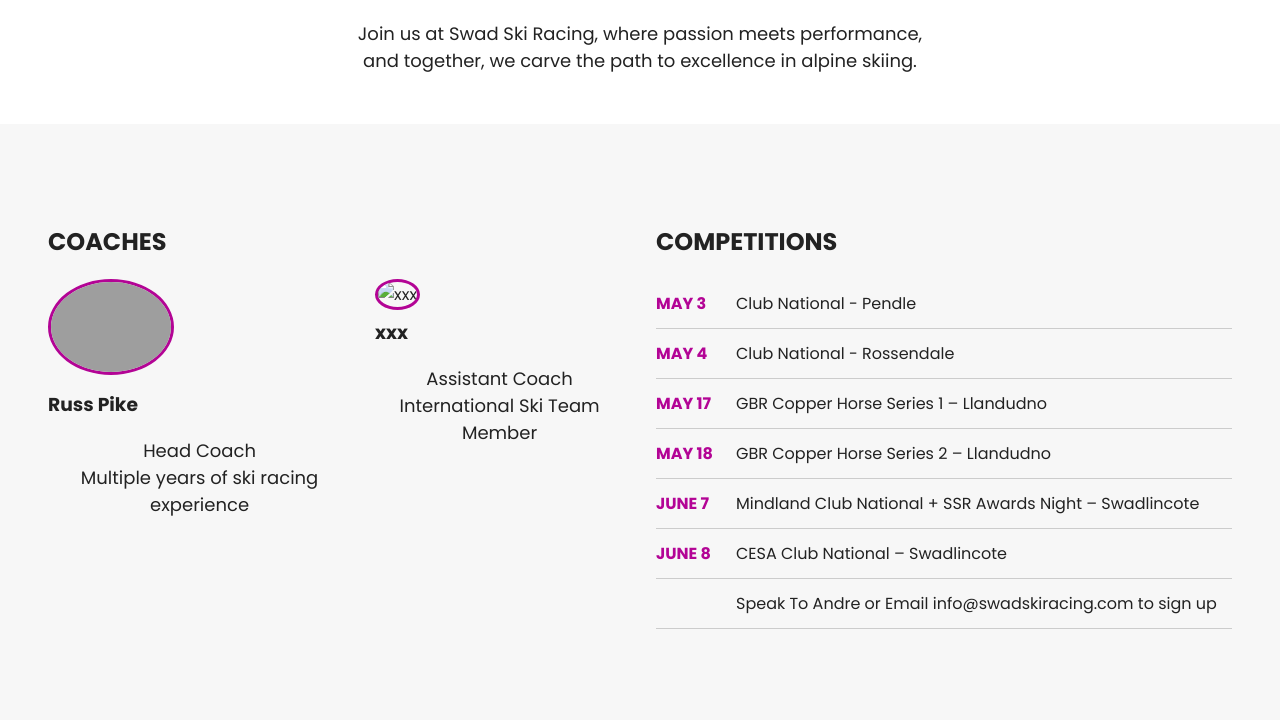
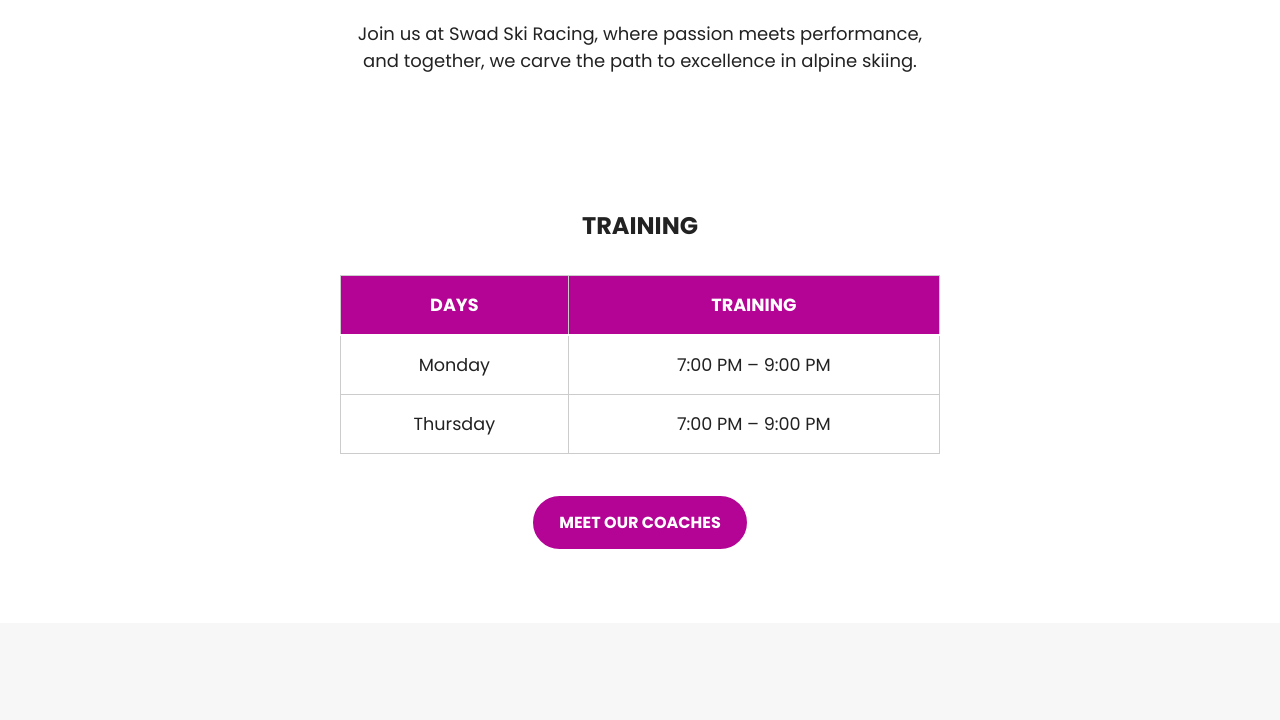
Before and after one commit to Swad-Ski-Racing/swadskiracing, a website: page about.html in a window 1280 px wide. Shown: the part 1580-2300 px from the top of the page. Drawn offline with Linux system fonts and the light colour scheme; grey boxes are pictures that could not be loaded.

Commit message:
Update about.html

```diff
--- a/about.html
+++ b/about.html
@@ -16,7 +16,7 @@
         <div class="hero-text">
           <h1>About.<br>SWAD.<br>Ski Racing.</h1>
           <p>Join Swad Ski Racing and carve your path to podium</p>
-          <a href="https://www.jnlswadlincote.co.uk/ski-snowboard-for-schools/#swad-ski-racing" class="btn red" target="_blank">Join Us</a>
+          <a href="#join" class="btn red">Join us</a>
           <a href="#training" class="btn">SEE TRAINING SCHEDULE</a>
           <a href="https://safeguarding.swadskiracing.com/" class="btn red" target="_blank">Safe Guarding</a>
         </div>
@@ -45,6 +45,25 @@
 
 
 
+<section class="training" id="training">
+<h2>TRAINING</h2>
+<table>
+<tr>
+<th>DAYS</th>
+<th>TRAINING</th>
+</tr>
+<tr>
+<td>Monday</td>
+<td>7:00 PM – 9:00 PM</td>
+</tr>
+<tr>
+<td>Thursday</td>
+<td>7:00 PM – 9:00 PM</td>
+</tr>
+</table>
+<a href="#coaches" class="btn red">MEET OUR COACHES</a>
+</section>
+
 <section class="coaches-competitions" id="coaches">
 <div class="coaches">
 <h2>COACHES</h2>
@@ -52,12 +71,12 @@
 <div class="coach">
 <img src="russ.png" alt="Russ Pike">
 <h3>Russ Pike</h3>
-<p>Head Coach<br>Multiple years of ski racing experience</p>
+<p>Head Coach<br>A Snowsport England Accredited Coach working toward Level 2, I reignited my passion for skiing after 20 years away. From launching a school team to coaching university racers, I’m now proud to help grow ski racing in the East Midlands with Swadlincote Snowsport Centre.</p>
 </div>
 <div class="coach">
-<img src="#" alt="xxx">
-<h3>xxx</h3>
-<p>Assistant Coach<br>International Ski Team Member</p>
+<img src="Screenshot 2025-04-14 at 11.59.26.png" alt="xxx">
+<h3>Matt</h3>
+<p>Assistant Coach<br>Matt is a highly experienced ski racing coach with over five years of coaching and a decade of broader sports expertise. Based in Gloucester, he has coached for various clubs and institutions and remains dedicated to developing skiers at all levels, even while spending time in the Alps.</p>
 </div>
 </div>
 </div>
@@ -70,10 +89,11 @@
 <li><span class="date">MAY 18</span>GBR Copper Horse Series 2 – Llandudno</li>
 <li><span class="date">JUNE 7</span>Mindland Club National + SSR Awards Night – Swadlincote</li>
 <li><span class="date">JUNE 8</span>CESA Club National – Swadlincote</li>
-<li><span class="date"></span>Speak To Andre or Email info@swadskiracing.com to sign up</li>
+<li><span ></span>Speak To Andre or <a href="https://gbski.com" target="_blank">Visit GB Ski</a> to sign up</li>
 </ul>
 </div>
 </section>
+
 <h1>Keep up to date with us</h1>
 
 <p>Follow us on Instagram and Facebook</p>
@@ -87,6 +107,18 @@
     <img src="https://upload.wikimedia.org/wikipedia/commons/5/51/Facebook_f_logo_%282019%29.svg" alt="Facebook" class="social-logo"/>
   </a>
 </div>
+
+<section class="contact-section" id="join">
+  <div class="contact-overlay">
+    <form action="https://formspree.io/f/xjkyzblk" method="POST" class="contact-form">
+      <h2>Join Us Today</h2>
+      <input type="text" name="name" placeholder="Your Name" required>
+      <input type="email" name="email" placeholder="Your Email" required>
+      <textarea name="message" rows="5" placeholder="Your Message" required></textarea>
+      <button type="submit" class="btn red">Send Message</button>
+    </form>
+  </div>
+</section>
 <footer>
 <p>&copy; 2025 Swad Ski Racing. All rights reserved.</p>
 <p><strong>Phone:</strong> <a href="tel:+447860816419">07860 816419</a></p>
```
